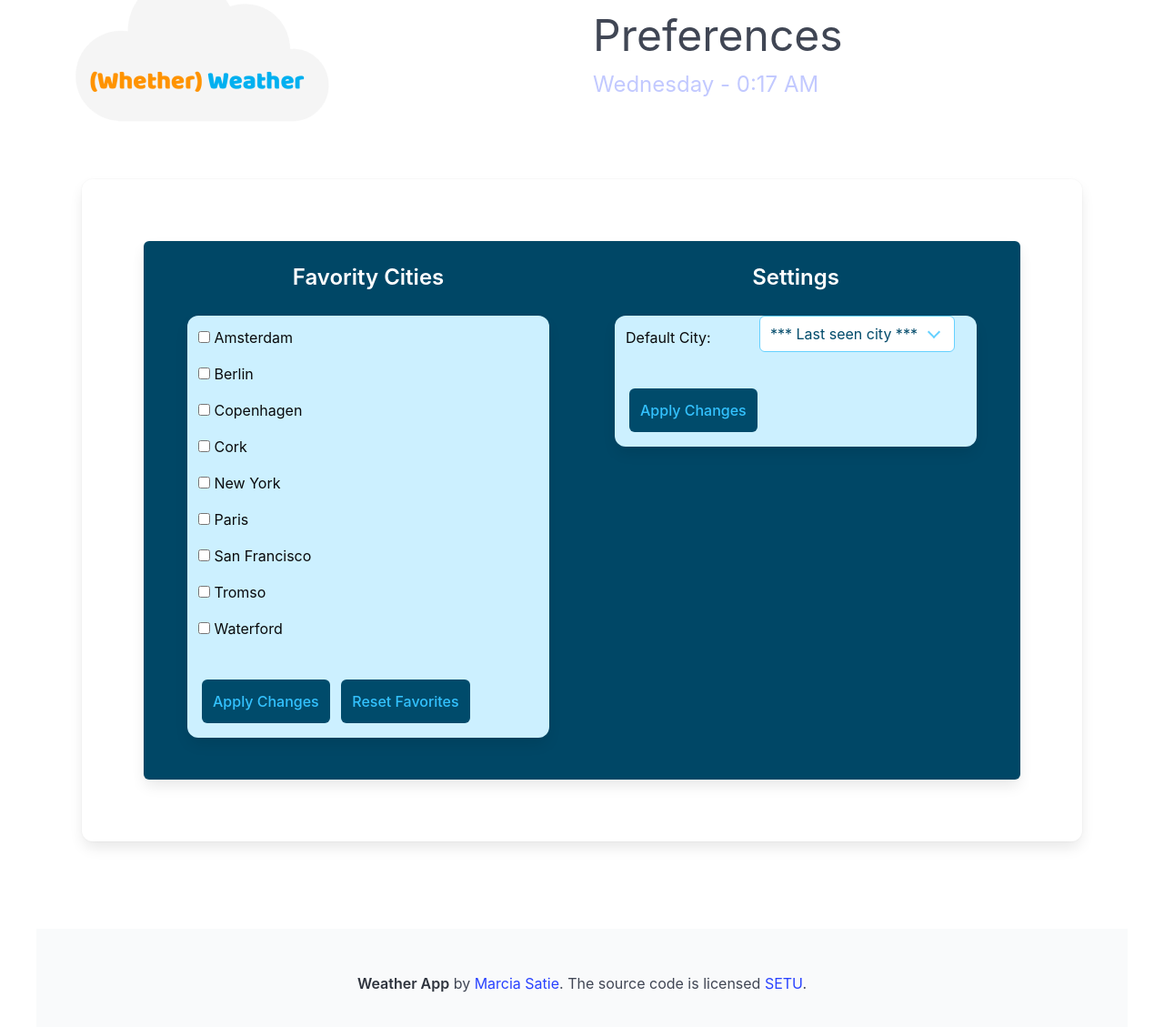
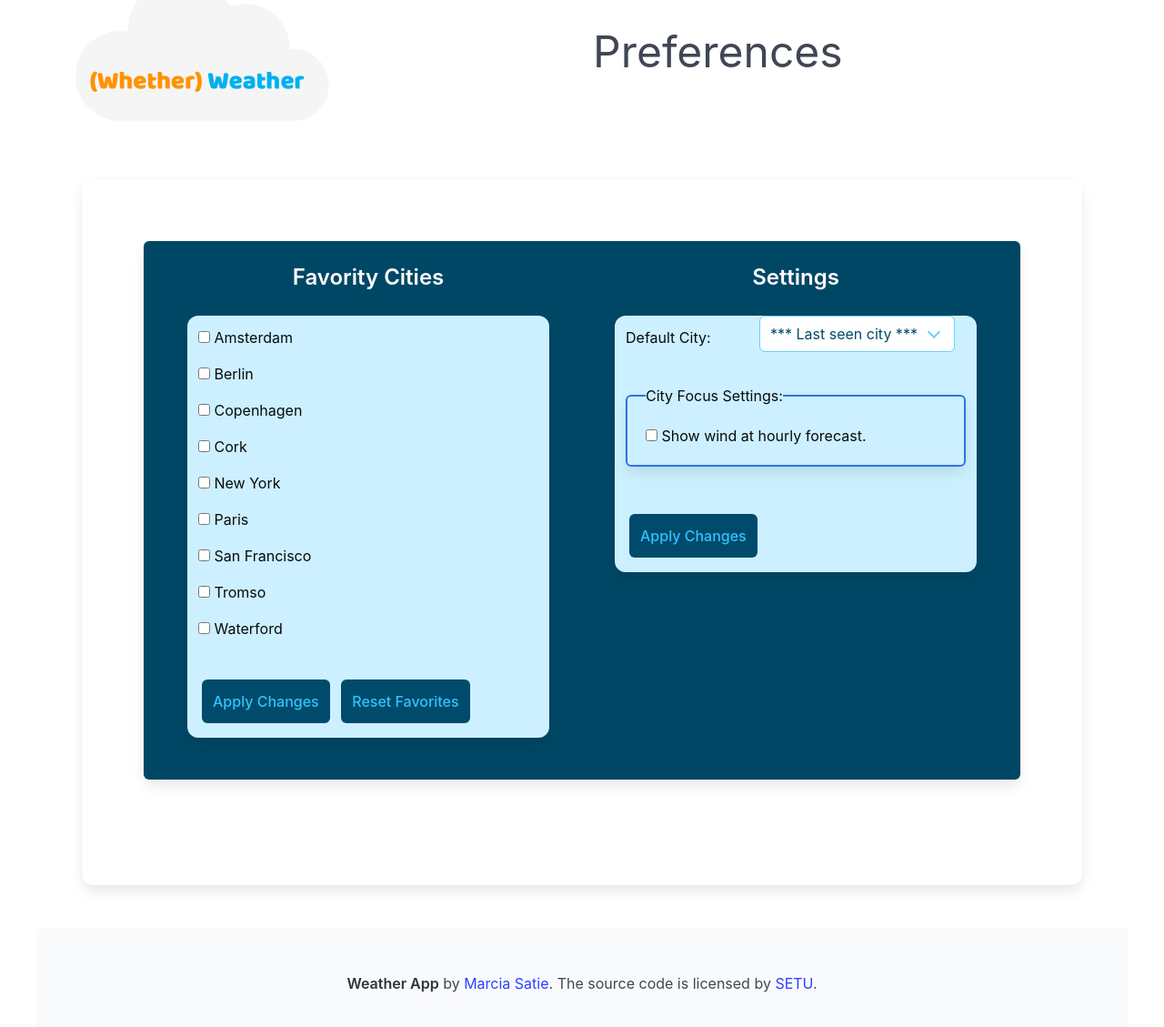
Before and after one commit to MarciaSatie/MS_WeatherApp, an Eleventy site: page preferences.njk in a window 1280 px wide. Shown: the part 87-1216 px from the top of the page at 91% size. Built offline with nearby package versions, Linux system fonts and the light colour scheme; Eleventy itself is replaced by a stand-in of ours; files that its build step writes are made by us from their sources.

Commit message:
Adding City Focus Setting

```diff
--- a/_includes/footer.njk
+++ b/_includes/footer.njk
@@ -2,7 +2,7 @@
   <div class="content has-text-centered">
     <p>
       <strong>Weather App</strong> by <a href="https://msatie.myportfolio.com/">Marcia Satie</a>.
-      The source code is licensed
+      The source code is licensed by
       <a href="https://www.setu.ie/">SETU</a>.
     </p>
   </div>
--- a/_includes/header.njk
+++ b/_includes/header.njk
@@ -3,7 +3,9 @@
     const time = dotify.utils.currentTimeInfo();
     const weekDay = dayjs().add(2, 'day').format('dddd');
     const weekDayElement = document.getElementById('weekday');
-    weekDayElement.textContent = `${weekDay}  -  ${time.hour12}:${time.min} ${time.ampm}`;
+    if(weekDayElement){ // if is not null will run the code (to avoid error when at preferences remove this tag)
+      weekDayElement.textContent = `${weekDay}  -  ${time.hour12}:${time.min} ${time.ampm}`;
+    }
   });
 </script>
 
--- a/js/pages/preferences.js
+++ b/js/pages/preferences.js
@@ -1,6 +1,9 @@
 
 
 document.addEventListener("DOMContentLoaded", () => {
+    const weekDayElement = document.getElementById('weekday');
+    weekDayElement.remove();// remove hour from header
+
     const cityList = dotify.utils.getCityList();
     const suffix = "_CB";
 
@@ -69,6 +72,7 @@ document.addEventListener("DOMContentLoaded", () => {
     }
 
     function settingChanges(){
+        // Default City.
         const dropdown = document.getElementById("dropdownOptions");
         let selValue = dropdown.value;
         if(selValue ==="lastCity"){
@@ -79,5 +83,9 @@ document.addEventListener("DOMContentLoaded", () => {
             localStorage.setItem("cityDefault", selValue);
             localStorage.setItem("lastSeenWasSelected",false);
         }
+        //End of Defaul city.
+
+        const windHourlyCB = document.querySelector("#CF_wind_Check");
+        console.log("windHourlyCB is: "+windHourlyCB.value);
         location.reload();// refresh the page
     }
--- a/preferences.njk
+++ b/preferences.njk
@@ -44,17 +44,23 @@ title: Preferences
                         </div>
 
                         <br/>
+                        <fieldset class="box has-background-info-light border  has-text-black"style="border: 2px solid #3273dc; border-radius: 6px;">
+                            <legend>City Focus Settings:</legend>
+                            <label class="checkbox has-text-black">
+                                <input id="CF_wind_Check" type="checkbox" />
+                                Show wind at hourly forecast.
+                            </label>
+
+                        </fieldset>
+                        <br/>
                         <div>
                             <button id="btnPref" class="button is-info is-dark m-1 p-3" type="submit" onclick="settingChanges()">Apply Changes</button>
                         </div>
-
-                    </div>
-                </div>
-
-                </div>
+                    </div><!--ENd of Other Settings box-->
+                </div><!--ENd of Other Settings-->
 
             </div>
         </div>
-    </div>
+    </div><!--ENd of Conteiner-->
 </section>
 <br><br>
```
